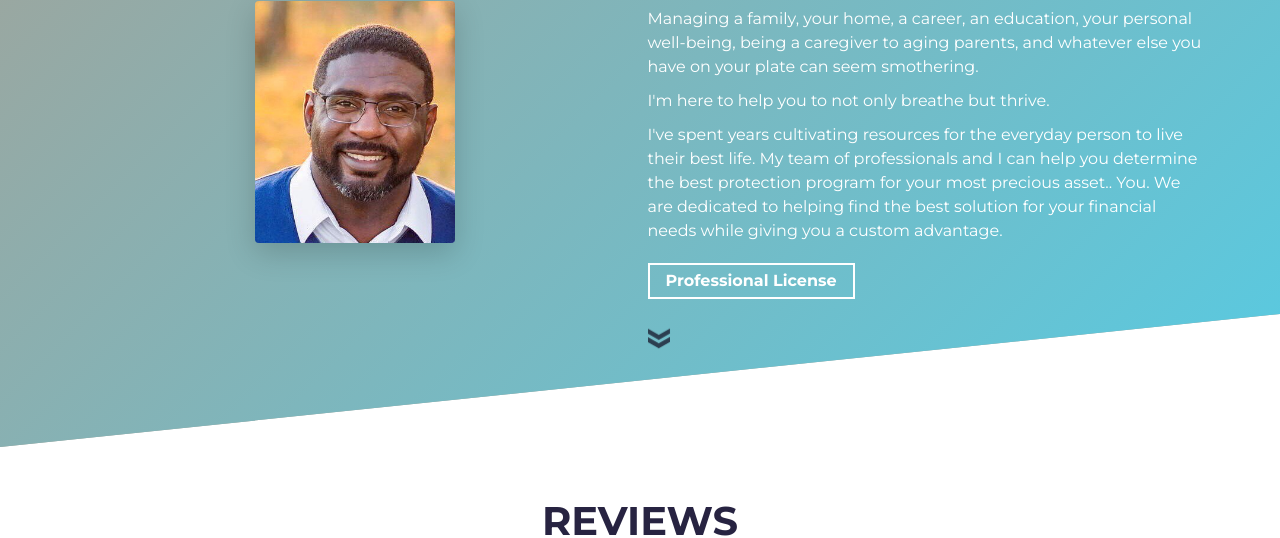
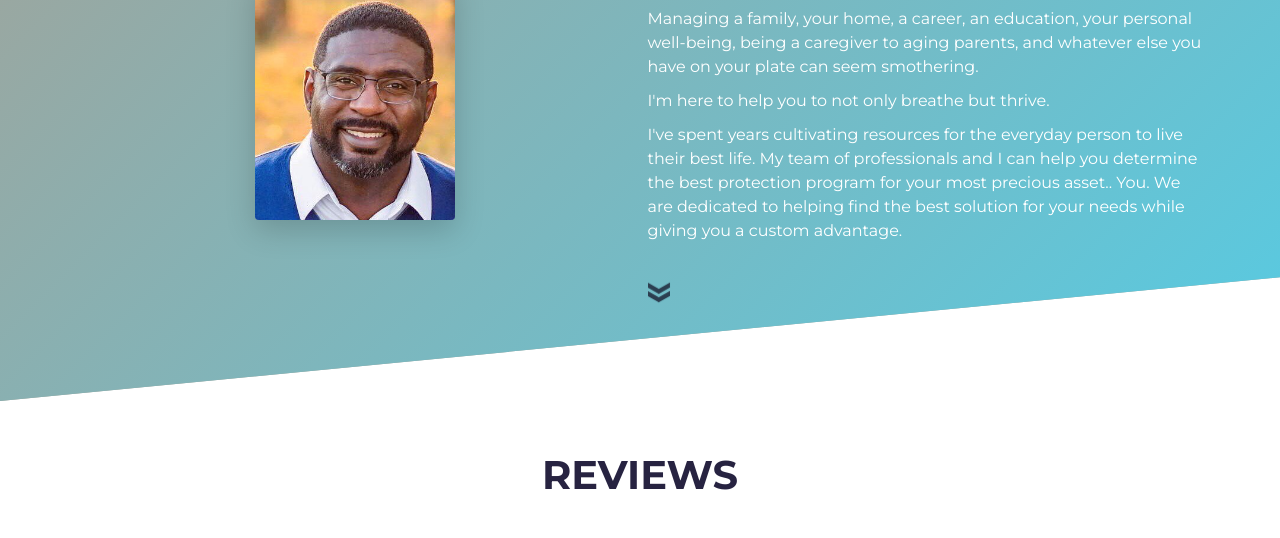
Before and after one commit to IAnderson-rgb/my-reviews, a website built with Parcel: page src/index.html in a window 1280 px wide. Shown: the part 1018-1556 px from the top of the page. Built offline with nearby package versions, Linux system fonts and the light colour scheme.

Commit message:
Updated index.html

```diff
--- a/src/index.html
+++ b/src/index.html
@@ -91,18 +91,8 @@
               <p class="about-wrapper__info-text">
                 I've spent years cultivating resources for the everyday person to live their best life.
                 My team of professionals and I can help you determine the best protection program for your
-                most precious asset.. You. We are dedicated to helping find the best solution for your financial needs while giving you a custom advantage.
+                most precious asset.. You. We are dedicated to helping find the best solution for your needs while giving you a custom advantage.
               </p>
-              <span class="d-flex mt-3">
-                <a
-                  rel="noreferrer"
-                  target="_blank"
-                  class="cta-btn cta-btn--resume"
-                  href="assets/KY Professional Lic Cert.pdf"
-                >
-                  Professional License
-                </a>
-              </span>
               <div class="py-lg-3">
                 <div class="chevron"></div>
                 <div class="chevron"></div>
```
Also changed, not shown: 1 other file.
